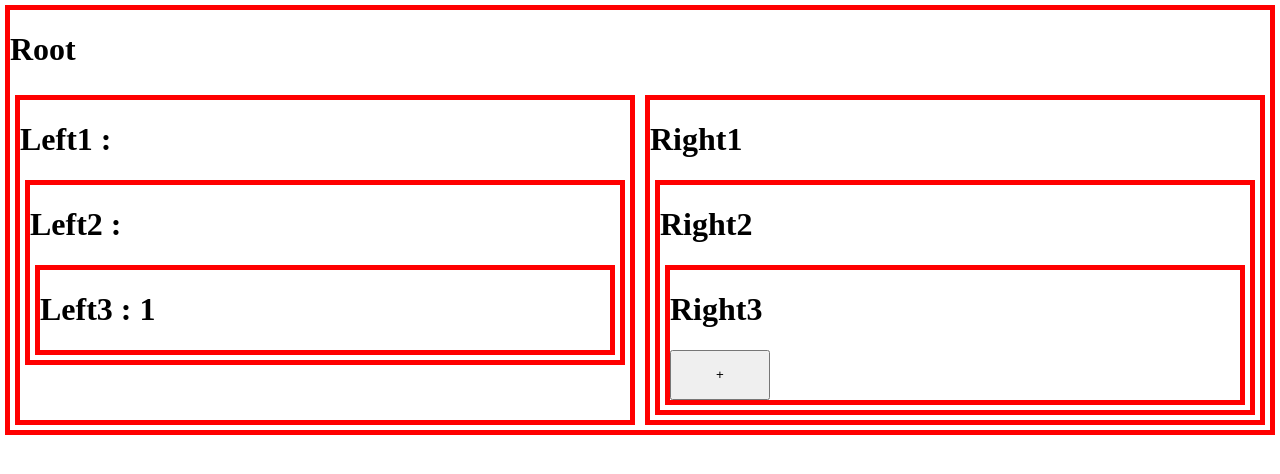
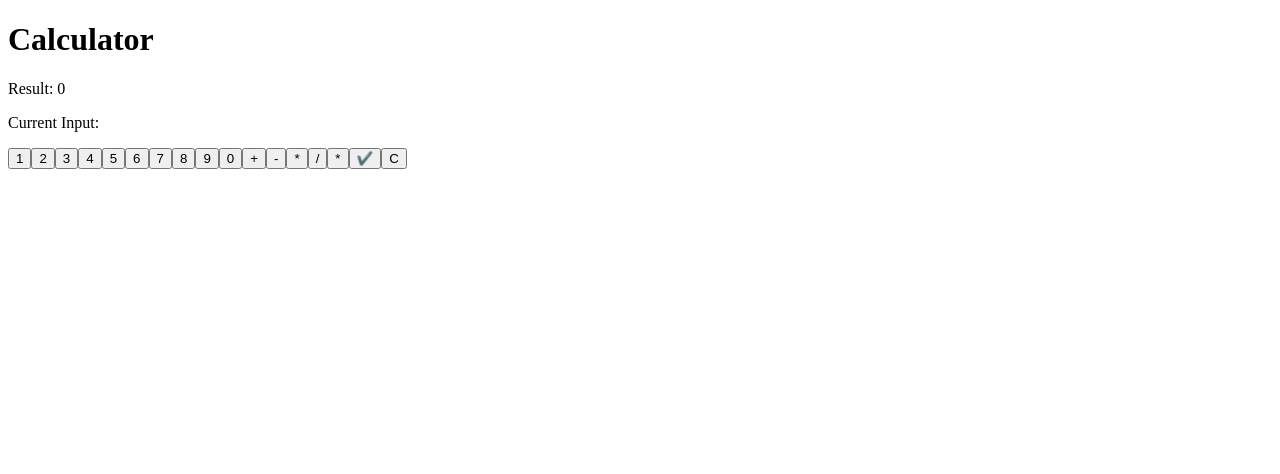
Before and after one commit to doyi0107/react_redux, a React (Create React App) app: page / in a window 1280 px wide. Shown: the top 474 px of the page. Built offline with nearby package versions, Linux system fonts and the light colour scheme.

Commit message:
redux로 계산기 만들

```diff
--- a/src/App.js
+++ b/src/App.js
@@ -1,104 +1,141 @@
-import './App.css';
-import React, {useState} from 'react';
-import { createStore } from 'redux';
-import { Provider, useSelector, useDispatch} from 'react-redux';
+// Calculator.js
+import React from "react";
+import { Provider, useSelector, useDispatch } from "react-redux";
+import { createStore } from "redux";
 
-function reducer(currentState, action) {
-  // reducer는 현재 state값과 어떻게 바꿀 것인지에 대한 action값 2개를 인자로 받는다.
-  if(currentState === undefined){
-    return{
-      number:1
-    };
-  }
-  // 과거의 state를 복제한다.
-  const newState = {...currentState}
-  // 그렇게 복제한 객체를 수정하면 불변성을 유지할 수 있다.
+// Reducer
+const calculatorReducer = (state = { result: 0, currentInput: "" }, action) => {
+  const newState = { ...state };
 
-  if(action.type === 'PLUS') {
-    newState.number++;
+  switch (action.type) {
+    case "choose":
+       if (state.currentInput !== "" && state.currentInput == NaN) {  }
+    case "ADD":
+        newState.result = state.result + parseFloat(state.currentInput);
+        newState.currentInput = "";
+
+      break;
+    case "SUBTRACT":
+      newState.result = state.result - parseFloat(state.currentInput);
+      newState.currentInput = "";
+      break;
+    case "MULTIPLY":
+      newState.result = state.result * parseFloat(state.currentInput);
+      newState.currentInput = "";
+      break;
+    case "DIVIDE":
+      newState.result = state.result / parseFloat(state.currentInput);
+      newState.currentInput = "";
+      break;
+    case "CLEAR":
+      newState.result = 0;
+      newState.currentInput = "";
+      break;
+    case "UPDATE_CURRENT_INPUT":
+      newState.currentInput += action.payload;
+      break;
+    default:
+      break;
   }
 
-  // return한 값이 새로운 state값이 된다.
   return newState;
-}
+};
 
-const storei = createStore(reducer);
-// createStore 는 전역 상태(state) 를 가지고 있는 store 객체를 생성하는 함수이다.
-// 그리고 store 는 getState, subscribe, dispatch API 를 제공한다.
+// Action creators
+const 숫자선택 = () => ({ type: "choose" });
+const add = () => ({ type: "ADD" });
+const subtract = () => ({ type: "SUBTRACT" });
+const multiply = () => ({ type: "MULTIPLY" });
+const divide = () => ({ type: "DIVIDE" });
+const clear = () => ({ type: "CLEAR" });
+const updateCurrentInput = (value) => ({
+  type: "UPDATE_CURRENT_INPUT",
+  payload: value,
+});
 
-function App() {
+// Calculator component
+function Calculator() {
+  const result = useSelector((state) => state.result);
+  const currentInput = useSelector((state) => state.currentInput);
+  const dispatch = useDispatch();
+
+  const handleNumberClick = (value) => {
+    dispatch(updateCurrentInput(value.toString()));
+  };
+
+  const handleOperationClick = (operation) => {
+    switch (operation) {
+      case "✔️":
+        dispatch(숫자선택());
+        break;
+      case "+":
+        dispatch(add());
+        break;
+      case "-":
+        dispatch(subtract());
+        break;
+      case "*":
+        dispatch(multiply());
+        break;
+      case "/":
+        dispatch(divide());
+        break;
+      case "clear":
+        dispatch(clear());
+        break;
+      default:
+        break;
+    }
+  };
+
+  const handleClearClick = () => {
+    dispatch(clear());
+  };
 
   return (
-    <div id="container">
-      <h1>Root </h1>
-      <div id="gird">
-        <Provider store={storei}>
-          {/* 이젠 이 안에 있는 component는 store를 사용할 수 있다.  */}
-          <Left1 />
-          <Right1/>
-        </Provider>
+    <div>
+      <h1>Calculator</h1>
+      <div>
+        <p>Result: {result}</p>
+        <p>Current Input: {currentInput}</p>
+      </div>
+      <div>
+        {/* Number buttons */}
+        <button onClick={() => handleNumberClick(1)}>1</button>
+        <button onClick={() => handleNumberClick(2)}>2</button>
+        <button onClick={() => handleNumberClick(3)}>3</button>
+        <button onClick={() => handleNumberClick(4)}>4</button>
+        <button onClick={() => handleNumberClick(5)}>5</button>
+        <button onClick={() => handleNumberClick(6)}>6</button>
+        <button onClick={() => handleNumberClick(7)}>7</button>
+        <button onClick={() => handleNumberClick(8)}>8</button>
+        <button onClick={() => handleNumberClick(9)}>9</button>
+        <button onClick={() => handleNumberClick(0)}>0</button>
+
+        {/* Operation buttons */}
+        <button onClick={() => handleOperationClick("+")}>+</button>
+        <button onClick={() => handleOperationClick("-")}>-</button>
+        <button onClick={() => handleOperationClick("*")}>*</button>
+        <button onClick={() => handleOperationClick("/")}>/</button>
+        <button onClick={() => handleOperationClick("*")}>*</button>
+        <button onClick={() => handleOperationClick("✔️")}>✔️</button>
+
+        {/* Clear button */}
+        <button onClick={handleClearClick}>C</button>
       </div>
     </div>
   );
 }
 
-function Left1(props) {
+const store = createStore(calculatorReducer);
+
+// App component (unchanged from previous example)
+export default function App() {
   return (
     <div>
-      <h1>Left1 :</h1>
-      <Left2/>
+      <Provider store={store}>
+        <Calculator />
+      </Provider>
     </div>
   );
 }
-
-function Left2(props) {
-  return (
-    <div>
-      <h1>Left2 : </h1>
-      <Left3 />
-    </div>
-  );
-}
-
-function Left3(props) {
-  // useSelector()는 함수를 인자값으로 받는다.
-  const number = useSelector( (state) => state.number);
-  return (
-    <div>
-      {/* prop사용하지 않고 무선으로 연결한 형태이다. */}
-      <h1>Left3 : {number}</h1>
-    </div>
-  );
-}
-
-function Right1(props) {
-  return (
-    <div>
-      <h1>Right1</h1>
-      <Right2 />
-    </div>
-  );
-
-}
-
-function Right2(props) {
-  return (
-    <div>
-      <h1>Right2</h1>
-      <Right3 />
-    </div>
-  );
-}
-
-function Right3(props) {
-  const dispatch = useDispatch();
-  return (
-    <div>
-      <h1>Right3</h1>
-      {/* plus라고 하는 action을 전달한다. */}
-      <input type='button' value="+" onClick={() => {dispatch({ type: 'PLUS'})}}></input>
-    </div>
-  );
-}
-
-export default App;
--- a/src/index.css
+++ /dev/null
@@ -1,4 +0,0 @@
-body {
-  margin: 0;
-
-}
--- a/src/index.js
+++ b/src/index.js
@@ -1,6 +1,5 @@
 import React from 'react';
 import ReactDOM from 'react-dom/client';
-import './index.css';
 import App from './App';
 import reportWebVitals from './reportWebVitals';
 
```
Also changed, not shown: src/setupTests.js (deleted, +0 -5 lines), 1 other file (tests, documents, lock files or other folders).
